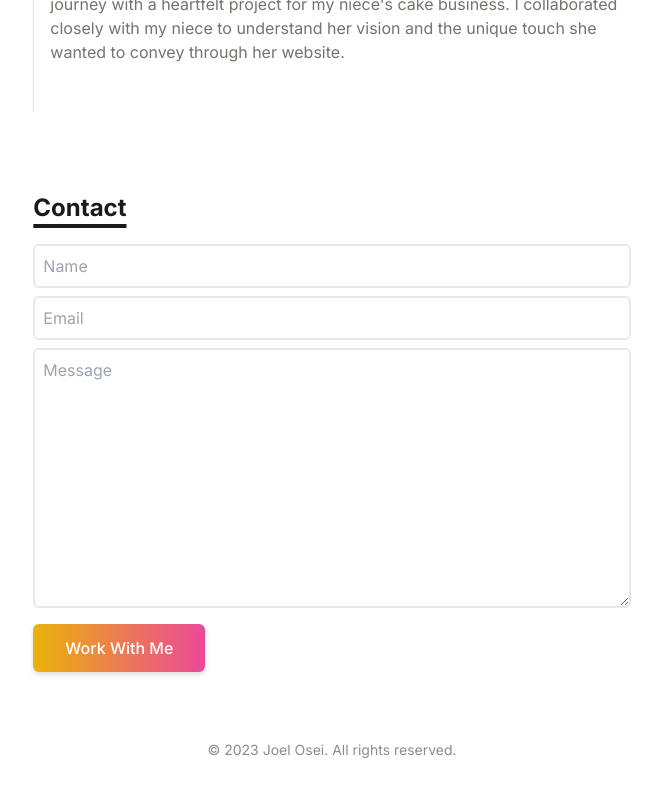
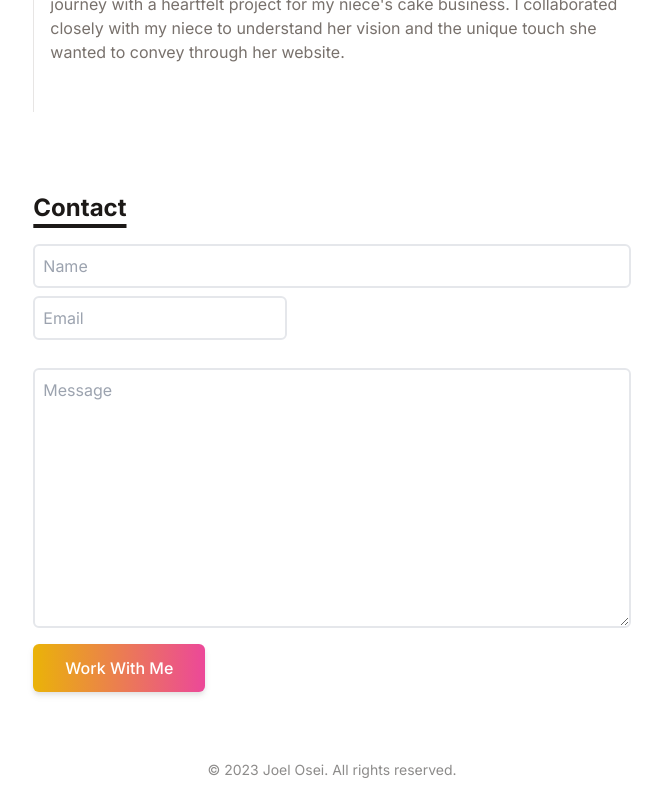
Before and after one commit to Oseij96/My-Portfolio, a React (Vite) app: page / in a window 1280 px wide. Shown: the part 2596-3396 px from the top of the page, without its empty margins (308-970 px from the left). Built offline with nearby package versions, Linux system fonts and the light colour scheme.

Commit message:
Update Forms

```diff
--- a/src/components/Contact.jsx
+++ b/src/components/Contact.jsx
@@ -18,6 +18,7 @@ export default function Contact() {
                         className="p-2 bg-transparent border-2 rounded-md focus:outline-none"
                         required
                     />
+                    <label for="email" class="mb-5">
                         <input
                             type="email"
                             name="email"
@@ -25,6 +26,10 @@ export default function Contact() {
                             className="my-2 p-2 bg-transparent border-2 rounded-md focus:outline-none"
                             required
                         />
+                        <span class="mt-2 hidden text-sm text-red-500 peer-[&:not(:placeholder-shown):not(:focus):invalid]:block">
+                            Please enter a valid email address
+                        </span>
+                    </label>
                     <textarea
                         name="message"
                         placeholder="Message"
```
Lines whose indentation alone changed are shown as unchanged.
